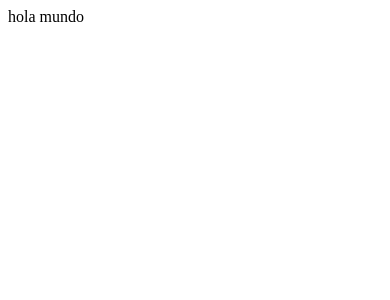
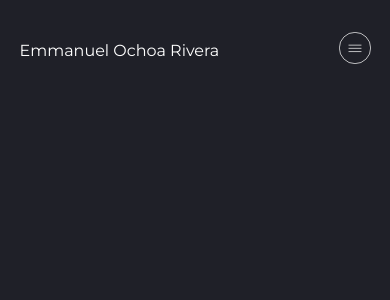
Before and after one commit to EmmanuelORivera/Portfolio, a React (Create React App) app: page / in a window 390 px wide. Shown: the top 300 px of the page. Built offline with nearby package versions, Linux system fonts and the light colour scheme.

Commit message:
NavigationBar for mobile

```diff
--- a/src/App.js
+++ b/src/App.js
@@ -1,5 +1,8 @@
+import Home from "./pages/Home";
+
+import "./main.css";
 function App() {
-  return <div className="App">hola mundo</div>;
+  return <Home></Home>;
 }
 
 export default App;
--- /dev/null
+++ b/src/components/Navbar/index.js
@@ -0,0 +1,39 @@
+import React from "react";
+import styled from "styled-components";
+import { ReactComponent as HamburgerIcon } from "../../img/Hamburger-Menu.svg";
+
+const Container = styled.nav`
+  display: flex;
+  justify-content: space-between;
+  align-items: center;
+  padding: 2em 0;
+`;
+const LeftSide = styled.div``;
+const RightSide = styled.div``;
+
+const NavigationBar = styled.div``;
+const NavigationBarList = styled.ul`
+  display: flex;
+  list-style-type: none;
+  display: none;
+`;
+const NavigationBarItem = styled.li``;
+const Navbar = () => {
+  return (
+    <Container>
+      <LeftSide>Emmanuel Ochoa Rivera</LeftSide>
+      <RightSide>
+        <HamburgerIcon />
+        <NavigationBar>
+          <NavigationBarList>
+            <NavigationBarItem>About Me</NavigationBarItem>
+            <NavigationBarItem>My Work</NavigationBarItem>
+            <NavigationBarItem>Contact Me</NavigationBarItem>
+          </NavigationBarList>
+        </NavigationBar>
+      </RightSide>
+    </Container>
+  );
+};
+
+export default Navbar;
--- /dev/null
+++ b/src/pages/Home.js
@@ -0,0 +1,17 @@
+import React from "react";
+import styled from "styled-components";
+import Navbar from "../components/Navbar";
+
+const Container = styled.div`
+  width: 90%;
+  margin: 0 auto;
+`;
+const Home = () => {
+  return (
+    <Container>
+      <Navbar></Navbar>
+    </Container>
+  );
+};
+
+export default Home;
```
Also changed, not shown: src/img/Hamburger-Menu.svg (added).
